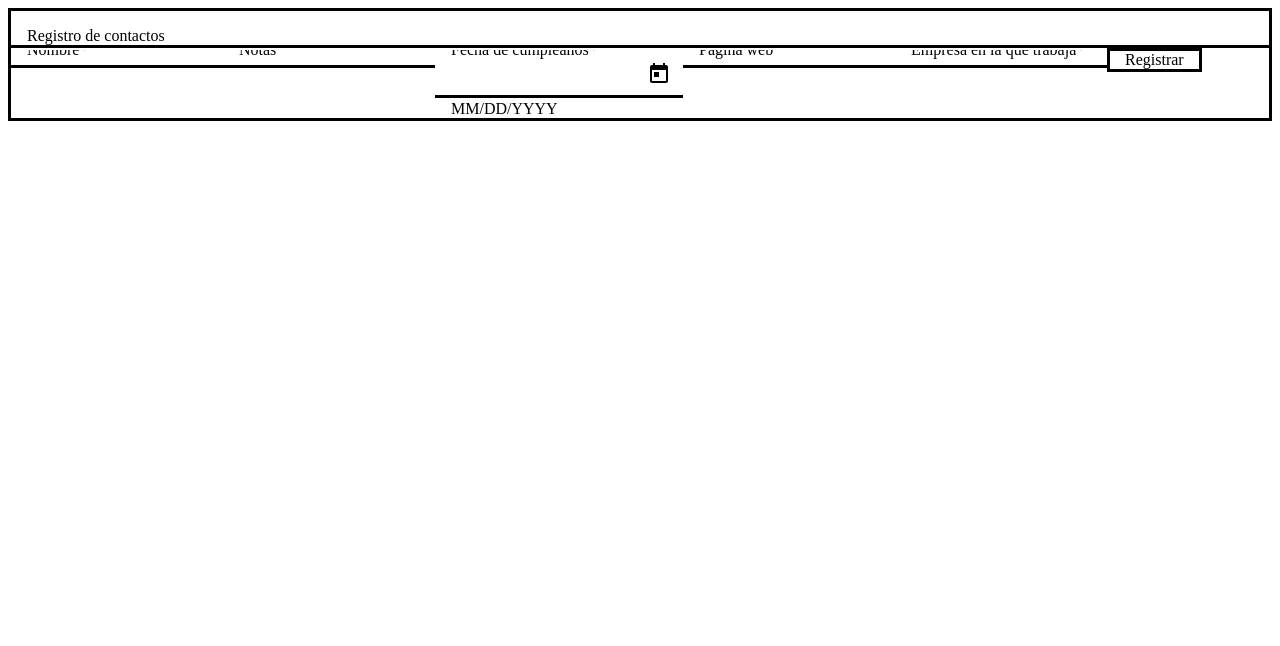
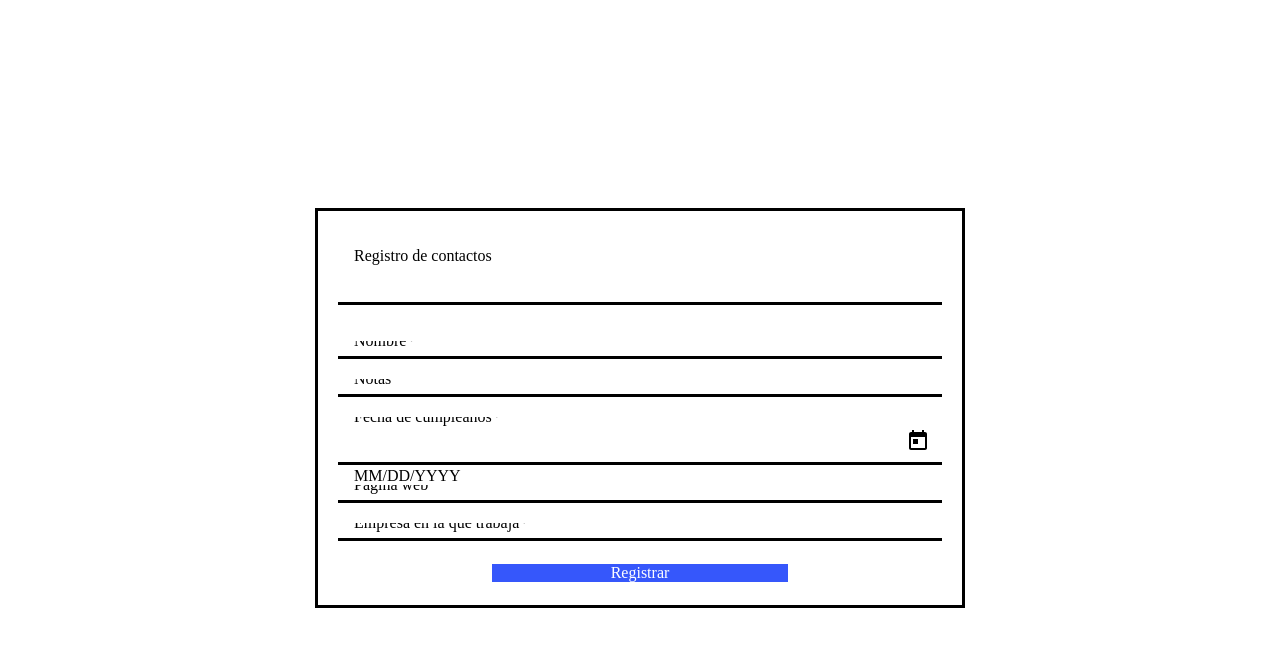
Before and after one commit to BryanGarcia25/LibretaDireccionesPrueba, an Angular app in the folder frontend/: page /registro in a window 1280 px wide. Shown: the top 646 px of the page. Built offline with nearby package versions, Linux system fonts and the light colour scheme.

Commit message:
style: Dar estilos al formulario

```diff
--- a/frontend/src/app/components/contact-form/contact-form.component.css
+++ b/frontend/src/app/components/contact-form/contact-form.component.css
@@ -0,0 +1,28 @@
+.contact {
+    min-height: 100vh;
+    display: flex;
+}
+
+.contact > * {
+    margin: auto;
+}
+
+.contact-card {
+    justify-content: space-between;
+    width: 650px;
+    height: 400px;
+    padding: 20px;
+}
+
+.contact-form {
+    display: flex;
+    flex-direction: column;
+}
+
+.contact-form > button {
+    text-align: center;
+    width: 50%;
+    margin: 0 auto;
+    background: #3657fb;
+    color: #ffffff;
+}
```
